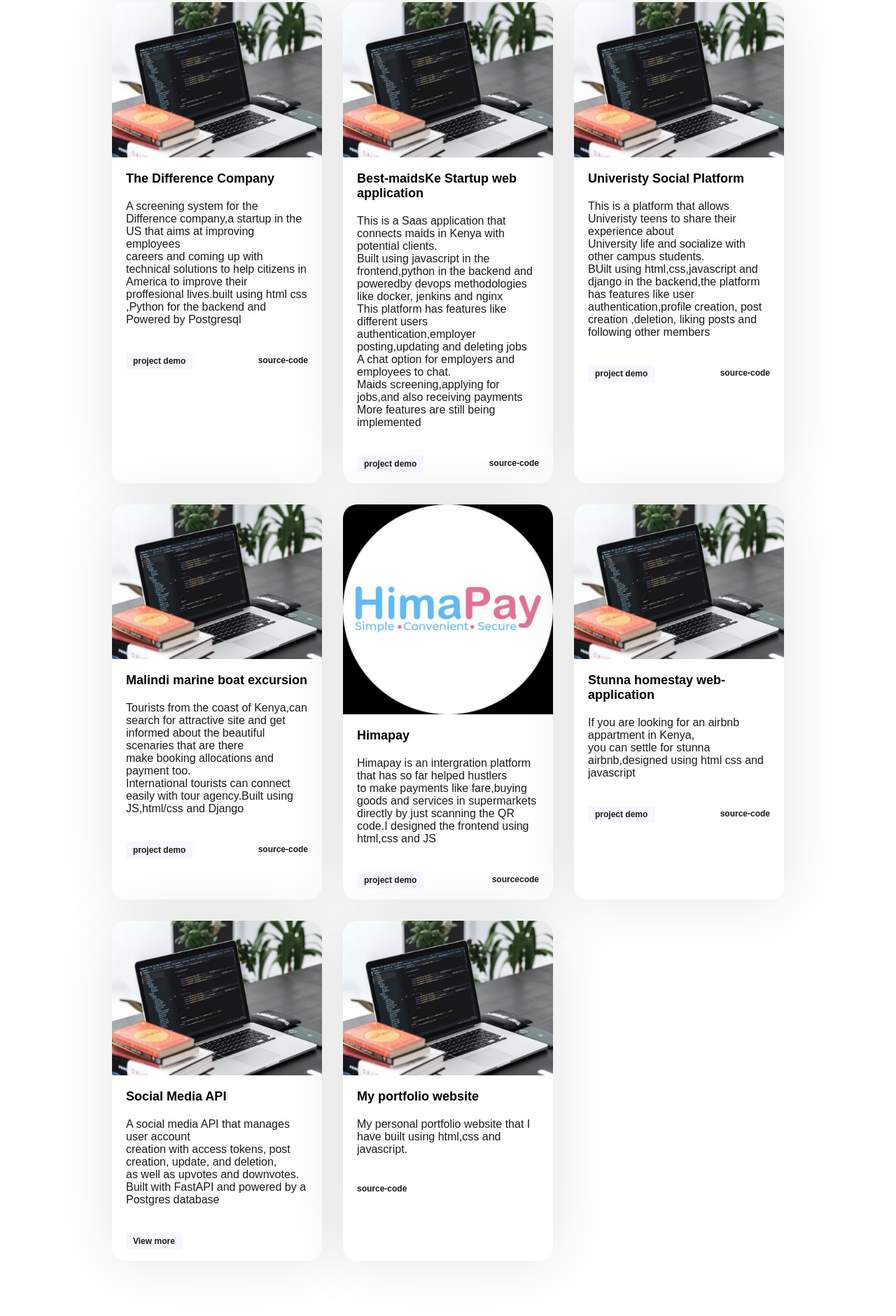
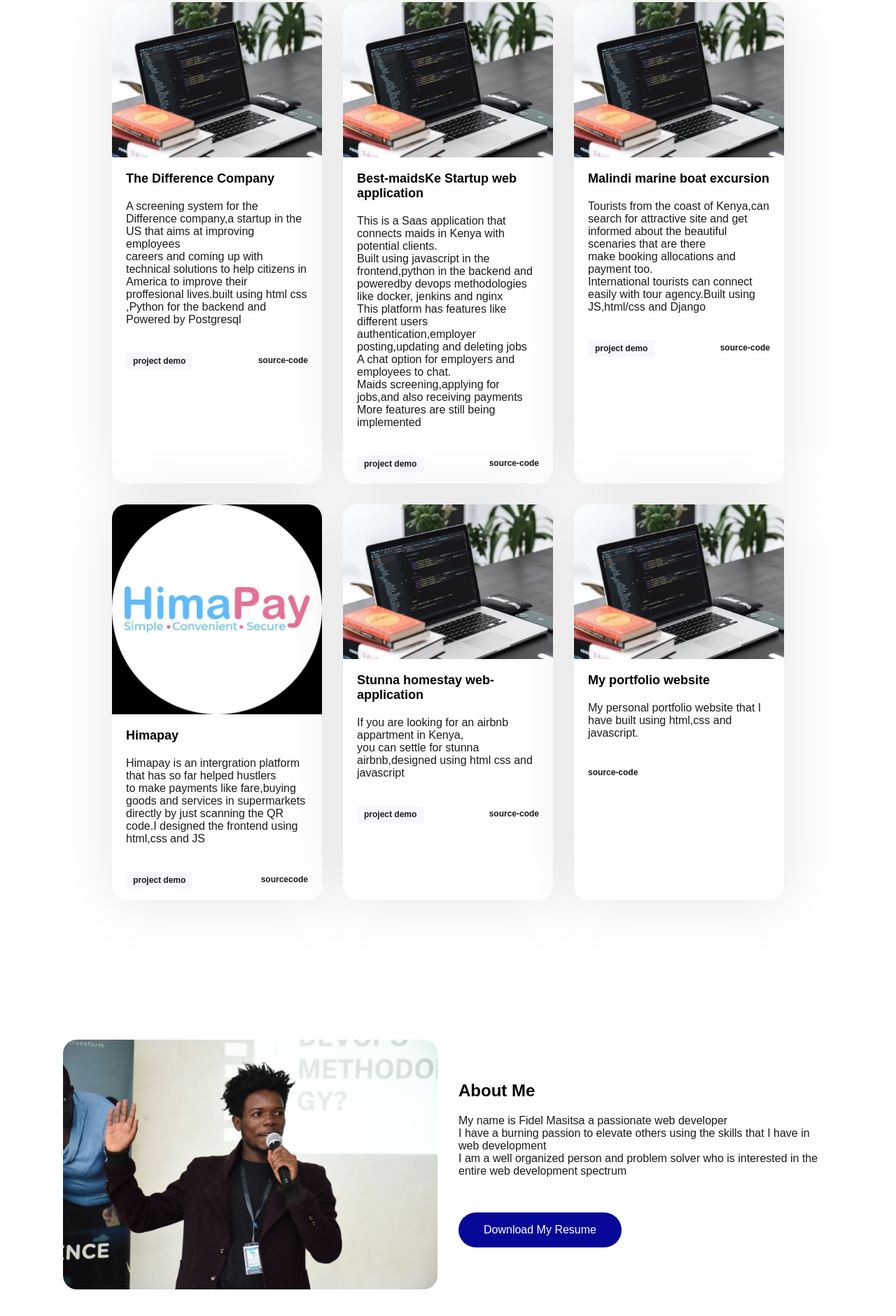
Before and after one commit to Masiza-Fidel/tsihugwa, a plain HTML site: page index.html in a window 1280 px wide. Shown: the part 1067-2948 px from the top of the page at 70% size. Drawn offline with nearby package versions, Linux system fonts and the light colour scheme; a web font is replaced by a local one.

Commit message:
projects

```diff
--- a/index.html
+++ b/index.html
@@ -152,21 +152,7 @@
                         <span class="blog__date">source-code</span>
                     </div>
                 </div>
-                   <!--=========== work2 ============-->
-                <div class="blog__card">
-                    <div class="blog__img-wrapper">
-                        <img src="assets/img/blog3.jpg" alt="" class="blog__img">
-                    </div>
-                    <div class="blog__content">
-                        <h3 class="blog__title">Univeristy Social Platform</h3>
-                        <p class="blog__description">This is a platform that allows Univeristy teens to share their experience about <br> University life and socialize with other campus students.<br>BUilt using html,css,javascript and django in the backend,the platform has features like user authentication,profile creation, post creation ,deletion, liking posts and following other members </p>
-                    </div>
-                    <div class="blog__footer">
-                        <a href="https://malindi-marine.netlify.app/"> <span class="blog__category">project
-                                demo</span></a>
-                        <span class="blog__date">source-code</span>
-                    </div>
-                </div>
+
                 <!--=========== work2 ============-->
                 <div class="blog__card">
                     <div class="blog__img-wrapper">
@@ -219,19 +205,7 @@
                         <span class="blog__date">source-code</span>
                     </div>
                 </div>
-                          <!--=========== work2 ============-->
-                <div class="blog__card">
-                    <div class="blog__img-wrapper">
-                        <img src="assets/img/blog3.jpg" alt="" class="blog__img">
-                    </div>
-                    <div class="blog__content">
-                        <h3 class="blog__title">Social Media API </h3>
-                        <p class="blog__description">A social media API that manages user account <br> creation with access tokens, post creation, update, and deletion,<br> as well as upvotes and downvotes. Built with FastAPI and powered by a Postgres database </p>
-                    </div>
-                    <div class="blog__footer">
-                        <a href="https://github.com/Masiza-Fidel/Social-Media-App-API/"> <span class="blog__category">View more</span></a>
-                    </div>
-                </div>
+
                 <!--=========== work5 ============-->
                 <div class="blog__card">
                     <div class="blog__img-wrapper">
```
